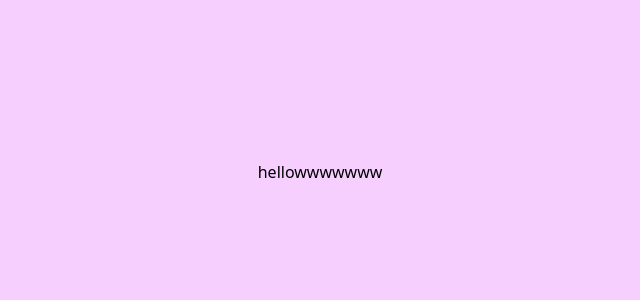
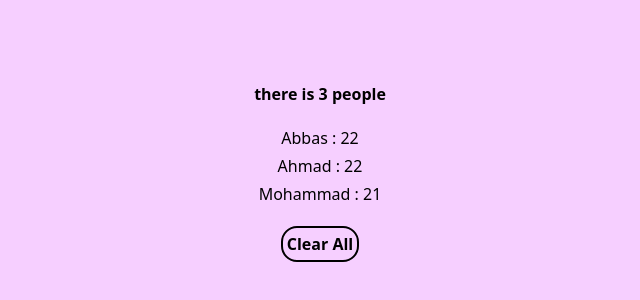
Before and after one commit to abbasbayat0/return, a React (Vite) app: page / in a window 1280 px wide. Shown: the part 228-528 px from the top of the page, without its empty margins (320-960 px from the left). Built offline with nearby package versions, Linux system fonts and the light colour scheme.

Commit message:
birth day project done

```diff
--- /dev/null
+++ b/data.js
@@ -0,0 +1,7 @@
+const data = [
+  { id: 1, name: "Abbas", age: 22 },
+  { id: 2, name: "Ahmad", age: 22 },
+  { id: 3, name: "Mohammad", age: 21 },
+];
+
+export default data;
--- a/index.html
+++ b/index.html
@@ -1,4 +1,4 @@
-<!doctype html>
+<!DOCTYPE html>
 <html lang="en">
   <head>
     <meta charset="UTF-8" />
@@ -7,7 +7,10 @@
     <title>First</title>
   </head>
   <body>
-    <div id="root" class="max-w-[1500px] min-h-screen bg-fuchsia-200 flex justify-center items-center"></div>
+    <div
+      id="root"
+      class="max-w-[1500px] min-h-screen bg-fuchsia-200 flex justify-center items-center"
+    ></div>
     <script type="module" src="/src/main.jsx"></script>
   </body>
 </html>
--- a/src/App.jsx
+++ b/src/App.jsx
@@ -1,7 +1,20 @@
+import List from "./components/List";
+import data from "../data";
+import { useState } from "react";
+
 function App() {
+  const [people, setPeople] = useState(data);
   return (
-    <div>
-      <h1>hellowwwwwww</h1>
+    <div className="flex justify-center items-center flex-col gap-1">
+      <List data={people} />
+      <button
+        className="mt-4 font-bold border-2 p-1 rounded-2xl"
+        onClick={() => {
+          people.length === 0 ? setPeople(data) : setPeople([]);
+        }}
+      >
+        {people.length === 0 ? "Reset" : "Clear All"}
+      </button>
     </div>
   );
 }
--- /dev/null
+++ b/src/components/List.jsx
@@ -0,0 +1,15 @@
+import React from "react";
+import People from "./People";
+
+const List = ({ data }) => {
+  return (
+    <div className="flex justify-center items-center flex-col gap-1">
+      <h1 className="mb-4 font-black">there is {data.length} people</h1>
+      {data.map((people) => {
+        return <People key={people.id} {...people} />;
+      })}
+    </div>
+  );
+};
+
+export default List;
--- /dev/null
+++ b/src/components/People.jsx
@@ -0,0 +1,11 @@
+import React from "react";
+
+const People = ({ name, age }) => {
+  return (
+    <div>
+      {name} : {age}
+    </div>
+  );
+};
+
+export default People;
```
